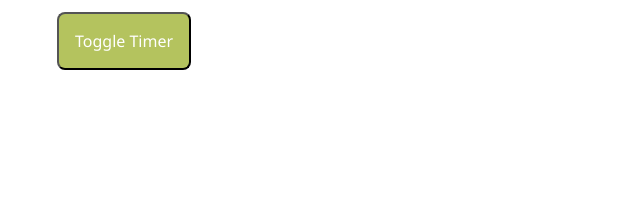
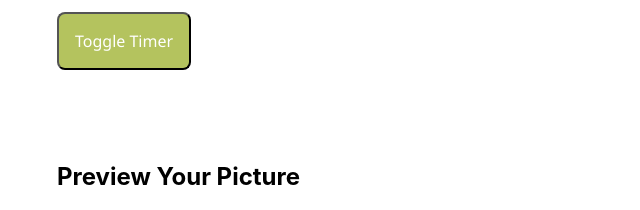
Before and after one commit to work-henry-smith/f8-hooks, a React (Create React App) app: page / in a window 1280 px wide. Shown: the part 2139-2349 px from the top of the page, without its empty margins (233-873 px from the left). Before the commit the page ends 2209 px from the top, so only its background shows below. Built offline with nearby package versions, Linux system fonts and the light colour scheme; no server answers.

Commit message:
preview a loaded picture feature

```diff
--- a/src/App.js
+++ b/src/App.js
@@ -10,6 +10,7 @@ import FetchingData from './Hook-Effect-2';
 import TabChanging from './Hook-Effect-3';
 import ResizeWindow from './Hook-Effect-4';
 import Terminate from './Terminate';
+import PreviewAvatar from './Hook-Effect-6';
 
 function App() {
   return (
@@ -26,6 +27,7 @@ function App() {
       <ResizeWindow />
       <TabChanging />
       <Terminate />
+      <PreviewAvatar />
     </div>
   );
 }
--- /dev/null
+++ b/src/Hook-Effect-6.js
@@ -0,0 +1,25 @@
+import {useState, useEffect} from 'react';
+
+const PreviewAvatar = () => {
+    const [view, setView] = useState();
+
+    useEffect(() => {
+        return(() => {view && URL.revokeObjectURL(view.preview)})
+    }, [view])
+
+    const handlePreview = (e) => {
+        const file = e.target.files[0];
+        file.preview = URL.createObjectURL(file)
+
+        setView(file)
+    }
+    return (
+        <div className='page-body'>
+            <h2>Preview Your Picture</h2>
+            <input type='file' onChange={handlePreview} />
+            {view && (<img src={view.preview} alt='anh tai len' width='80%' />)}
+        </div>
+    )
+};
+
+export default PreviewAvatar;
```
